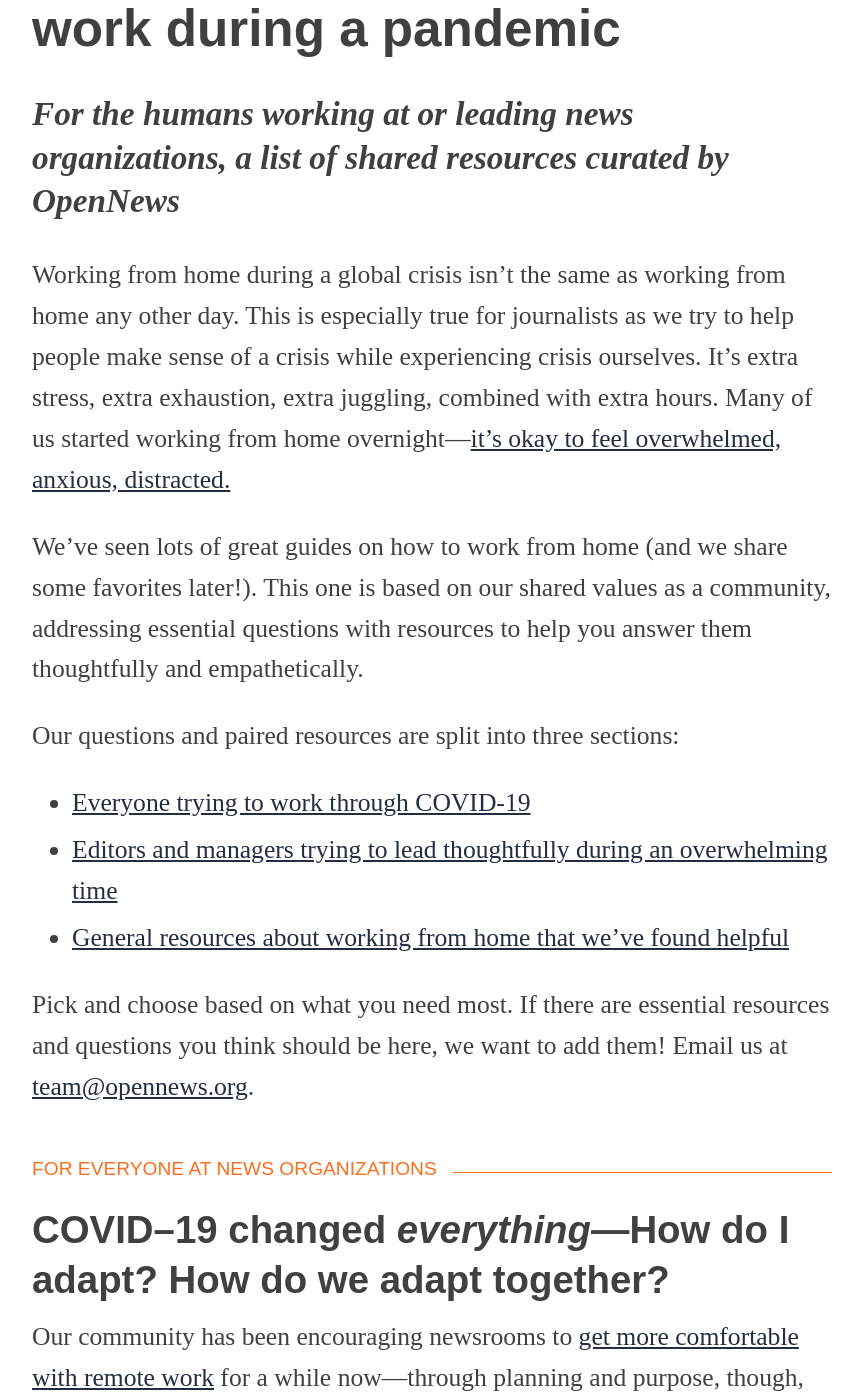
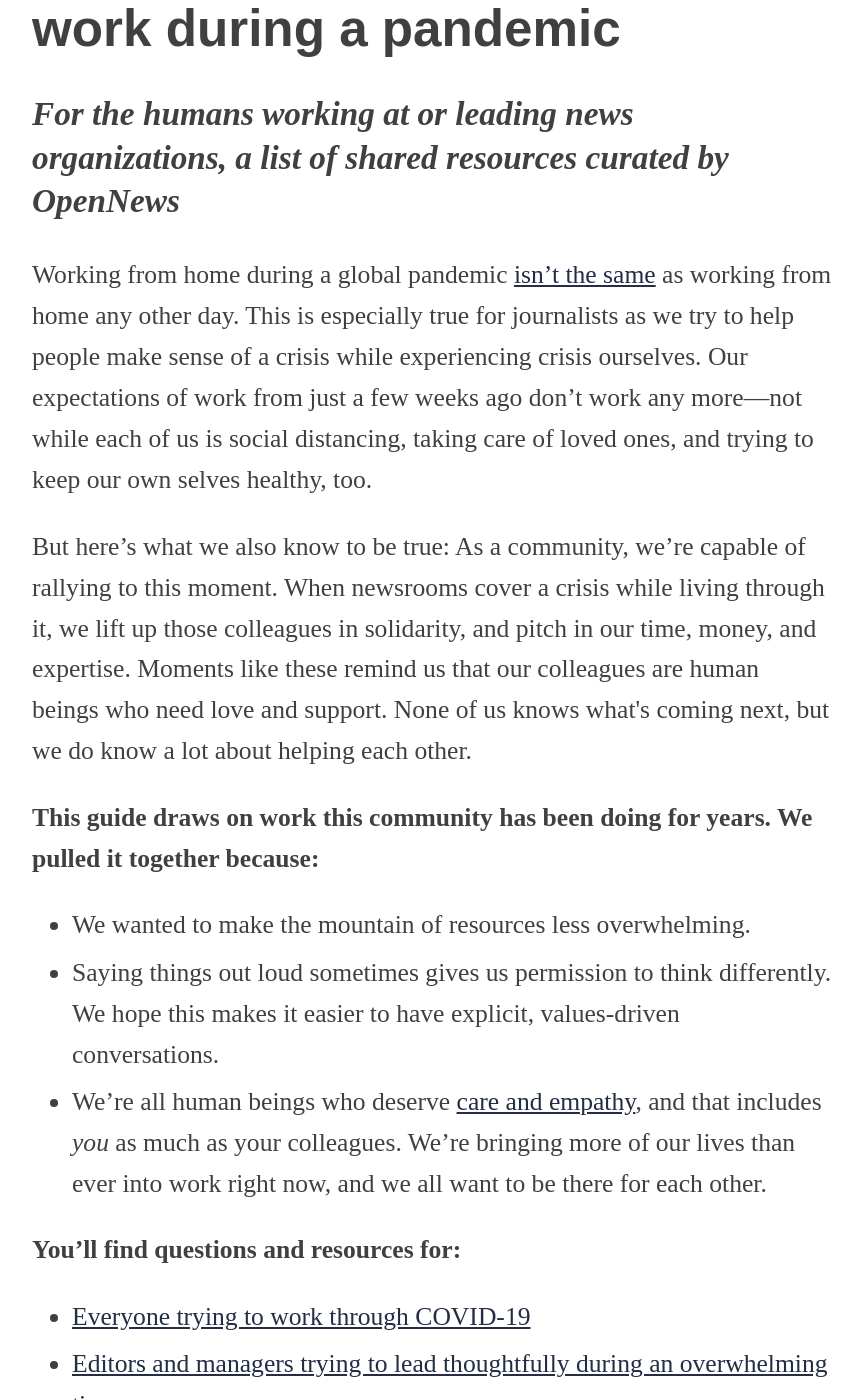
Before and after one commit to OpenNews/opennews-website, a Jekyll site: the page built from resources/covid-19-relationship-with-work/index.md, in a window 1280 px wide and 1400 px high, scrolled down 232 px. Shown: the whole window, without its empty margins (208-1070 px from the left). Built offline with Jekyll 4.4.1, drawn with Linux system fonts in a browser that asks for light colours; some web fonts are replaced; some of the changed text lies outside the part shown.

Commit message:
final updates for covid remote guide

```diff
--- a/resources/covid-19/index.md
+++ b/resources/covid-19-relationship-with-work/index.md
@@ -43,20 +43,27 @@
 <h1 class="big-type">Resources: How journalists can rethink our relationship with work during a pandemic</h1>
 <h2 class="dek"><em>For the humans working at or leading news organizations, a list of shared resources curated by OpenNews</em></h2>
 
-<p>Working from home during a global crisis isn’t the same as working from home any other day. This is especially true for journalists as we try to help people make sense of a crisis while experiencing crisis ourselves. It’s extra stress, extra exhaustion, extra juggling, combined with extra hours. Many of us started working from home overnight—<a href="https://blog.alicegoldfuss.com/work-in-the-time-of-corona/">it’s okay to feel overwhelmed, anxious, distracted.</a> </p>
+<p>Working from home during a global pandemic <a href="https://blog.alicegoldfuss.com/work-in-the-time-of-corona/">isn’t the same</a> as working from home any other day. This is especially true for journalists as we try to help people make sense of a crisis while experiencing crisis ourselves. Our expectations of work from just a few weeks ago don’t work any more—not while each of us is social distancing, taking care of loved ones, and trying to keep our own selves healthy, too.</p>
 
-<p>We’ve seen lots of great guides on how to work from home (and we share some favorites later!). This one is based on our shared values as a community, addressing essential questions with resources to help you answer them thoughtfully and empathetically.</p>
+<p>But here’s what we also know to be true: As a community, we’re capable of rallying to this moment. When newsrooms cover a crisis while living through it, we lift up those colleagues in solidarity, and pitch in our time, money, and expertise. Moments like these remind us that our colleagues are human beings who need love and support. None of us knows what's coming next, but we do know a lot about helping each other.</p>
 
-<p>Our questions and paired resources are split into three sections:</p>
+<p><strong>This guide draws on work this community has been doing for years. We pulled it together because:</strong></p>
+
+<ul>
+  <li>We wanted to make the mountain of resources less overwhelming.</li>
+  <li>Saying things out loud sometimes gives us permission to think differently. We hope this makes it easier to have explicit, values-driven conversations.</li>
+  <li>We’re all human beings who deserve <a href="https://opennews.org/blog/opennews-cornavirus-community-care/">care and empathy</a>, and that includes <em>you</em> as much as your colleagues. We’re bringing more of our lives than ever into work right now, and we all want to be there for each other.</li>
+</ul>
+
+<p><strong>You’ll find questions and resources for:</strong></p>
 
 <ul>
   <li><a href="#everyone">Everyone trying to work through COVID-19</a></li>
   <li><a href="#for-editors-and-managers">Editors and managers trying to lead thoughtfully during an overwhelming time</a></li>
-  <li><a href="#general-guidance">General resources about working from home that we’ve found helpful</a></li>
+  <li><a href="#general-guidance">Newsrooms struggling to adapt to new practices</a></li>
 </ul>
 
-<p>Pick and choose based on what you need most. If there are essential resources and questions you think should be here, we want to add them! Email us at <a href="mailto:team@opennews.org">team@opennews.org</a>.</p>
-
+<p>Talk about them with your team. Use what you need most. If knowing that everyone else is trying to figure this out helps you talk about it, too, that’s great. And if you’ve found something that’s really working for your team, we hope you’ll share it with the community (<a href="mailto:team@opennews.org">and us too</a>).</p>
 
 <div id="everyone" class="page-divider"><span>FOR EVERYONE AT NEWS ORGANIZATIONS</span></div>
 
@@ -230,7 +237,7 @@
 <p class="question">Where can I find guidance on covering COVID&#8211;19 as a newsroom?</p>
 
 <ul>
-  <li><a href="https://training.npr.org/2020/04/14/during-the-pandemic-cover-those-weve-left-out/">During the pandemic, cover those we’ve left out</a></li>
+  <li><a href="https://training.npr.org/2020/04/14/during-the-pandemic-cover-those-weve-left-out/">During the pandemic, cover those we’ve left out</a> is a guide from NPR on framing coverage around our most vulnerable neighbors, people who have the fewest resources for navigating the pandemic</li>
   <li><a href="https://covid19.ops.guide/general-guidance">The Newsroom Guide to COVID&#8211;19</a> is a wide-ranging resource created by volunteers from the journalism community</li>
   <li><a href="https://dartcenter.org/resources/covering-coronavirus-resources-journalists">Covering Coronavirus: Resources for Journalists</a> from the DART Center has tips on “covering disease, interviewing victims and survivors, and working with colleagues exposed to traumatic events”</li>
   <li><a href="https://trello.com/b/IPF2Zyz1/gathering-covid-19-resources">The folks from Gather created a guide of guides</a>, covering everything from “Reporting Tools and Frameworks” to “Disinformation” to “Earning trust from the communities you serve.”</li>
```
